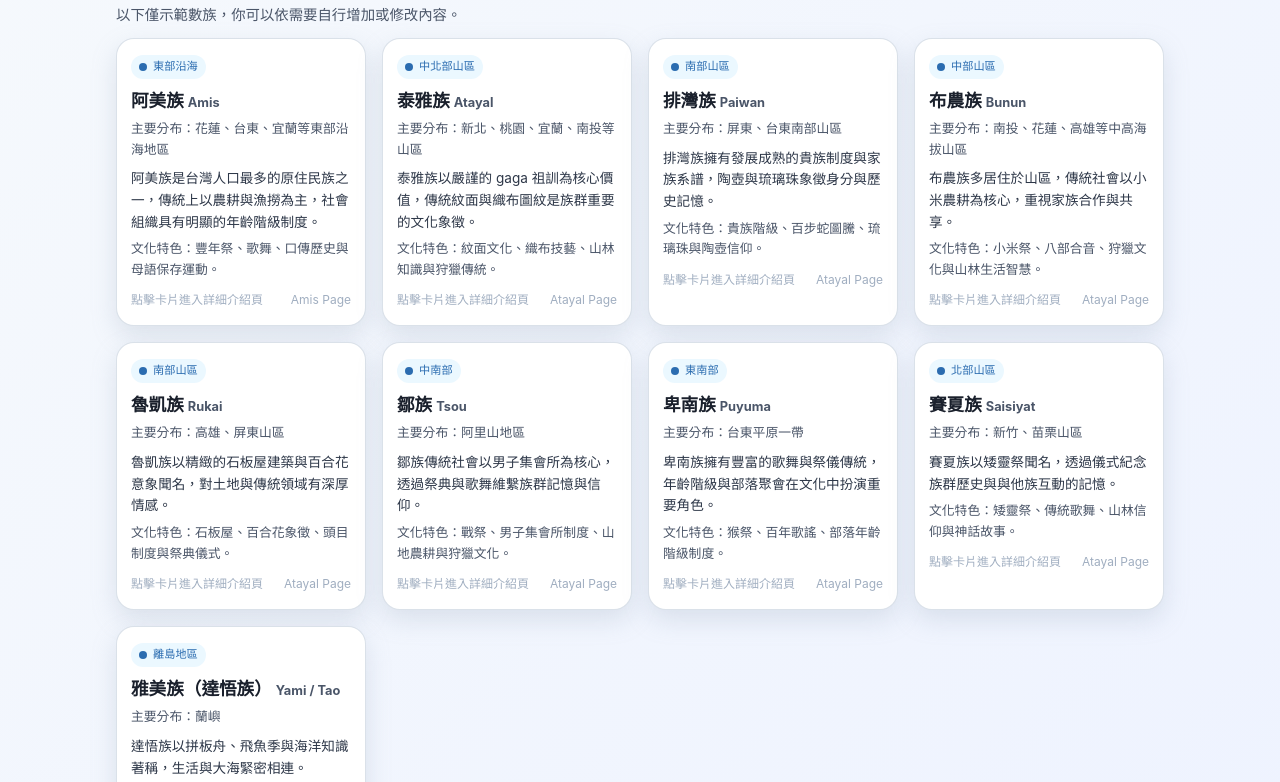
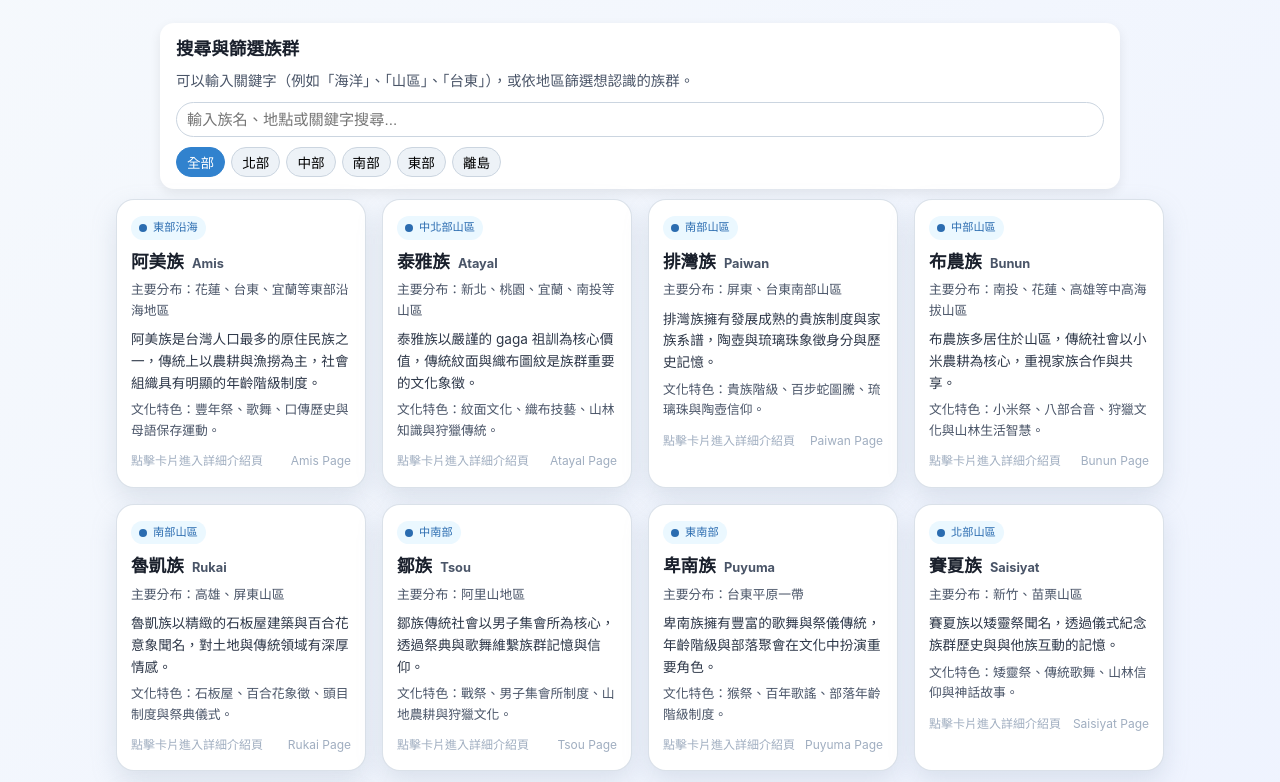
Before and after one commit to Max526/indigenous-website, a plain HTML site: page index.html in a window 1280 px wide. Shown: the part 589-1371 px from the top of the page. Drawn offline with Linux system fonts and the light colour scheme.

Commit message:
Add files via upload

```diff
--- a/index.html
+++ b/index.html
@@ -5,6 +5,62 @@
   <meta name="viewport" content="width=device-width, initial-scale=1.0" />
   <title>臺灣原住民族介紹</title>
   <style>
+    .search-filter {
+  max-width: 960px;
+  margin: 20px auto 10px;
+  padding: 12px 16px;
+  background: #ffffff;
+  border-radius: 14px;
+  box-shadow: 0 4px 12px rgba(0,0,0,0.08);
+}
+
+.search-filter h2 {
+  margin: 0 0 6px;
+  font-size: 1.1rem;
+}
+
+.search-desc {
+  margin: 0 0 10px;
+  font-size: 0.9rem;
+  color: #4a5568;
+}
+
+.search-input {
+  width: 100%;
+  padding: 8px 10px;
+  border-radius: 999px;
+  border: 1px solid #cbd5e0;
+  outline: none;
+  font-size: 0.95rem;
+  margin-bottom: 10px;
+}
+
+.search-input:focus {
+  border-color: #3182ce;
+  box-shadow: 0 0 0 2px rgba(49,130,206,0.3);
+}
+
+.filter-chips {
+  display: flex;
+  flex-wrap: wrap;
+  gap: 6px;
+}
+
+.chip {
+  border: 1px solid #cbd5e0;
+  background: #edf2f7;
+  border-radius: 999px;
+  padding: 4px 10px;
+  font-size: 0.85rem;
+  cursor: pointer;
+}
+
+.chip.active {
+  background: #3182ce;
+  color: #fff;
+  border-color: #3182ce;
+}
+
     * {
       box-sizing: border-box;
       margin: 0;
@@ -489,26 +545,55 @@
         <div class="section-header">
           <div>
             <h2>部分臺灣原住民族簡介</h2>
-            <p class="section-subtitle">以下僅示範數族，你可以依需要自行增加或修改內容。</p>
+            <p class="section-subtitle"></p>
           </div>
         </div>
+<section class="search-filter">
+  <h2>搜尋與篩選族群</h2>
+  <p class="search-desc">可以輸入關鍵字（例如「海洋」、「山區」、「台東」），或依地區篩選想認識的族群。</p>
 
+  <!-- 關鍵字搜尋框 -->
+  <input
+    id="searchInput"
+    type="text"
+    placeholder="輸入族名、地點或關鍵字搜尋..."
+    class="search-input">
+
+  <!-- 地區篩選按鈕 -->
+  <div class="filter-chips">
+    <button class="chip active" data-region="all">全部</button>
+    <button class="chip" data-region="north">北部</button>
+    <button class="chip" data-region="central">中部</button>
+    <button class="chip" data-region="south">南部</button>
+    <button class="chip" data-region="east">東部</button>
+    <button class="chip" data-region="island">離島</button>
+  </div>
+</section>
         <div class="tribe-grid">
 
           <!-- 阿美族 -->
-<article class="tribe-card" onclick="window.location.href='amis.html'">
+<article class="tribe-card" data-region="east" onclick="window.location.href='amis.html'">
   <div class="tribe-chip">
     <span class="tribe-chip-dot"></span>
     東部沿海
   </div>
-  <div class="tribe-name">阿美族<span class="tribe-eng">Amis</span></div>
-  <div class="tribe-region">主要分布：花蓮、台東、宜蘭等東部沿海地區</div>
+
+  <div class="tribe-name">
+    阿美族 <span class="tribe-eng">Amis</span>
+  </div>
+
+  <div class="tribe-region">
+    主要分布：花蓮、台東、宜蘭等東部沿海地區
+  </div>
+
   <p class="tribe-intro">
     阿美族是台灣人口最多的原住民族之一，傳統上以農耕與漁撈為主，社會組織具有明顯的年齡階級制度。
   </p>
+
   <p class="tribe-feature">
     文化特色：豐年祭、歌舞、口傳歷史與母語保存運動。
   </p>
+
   <div class="tribe-meta">
     <span>點擊卡片進入詳細介紹頁</span>
     <span>Amis Page</span>
@@ -516,62 +601,28 @@
 </article>
 
 
+
         <!-- 泰雅族卡片（index.html 裡） -->
-<article class="tribe-card" onclick="window.location.href='atayal.html'">
+<article class="tribe-card" data-region="north" onclick="window.location.href='atayal.html'">
   <div class="tribe-chip">
     <span class="tribe-chip-dot"></span>
     中北部山區
   </div>
-  <div class="tribe-name">泰雅族<span class="tribe-eng">Atayal</span></div>
-  <div class="tribe-region">主要分布：新北、桃園、宜蘭、南投等山區</div>
+
+  <div class="tribe-name">
+    泰雅族 <span class="tribe-eng">Atayal</span>
+  </div>
+
+  <div class="tribe-region">
+    主要分布：新北、桃園、宜蘭、南投等山區
+  </div>
+
   <p class="tribe-intro">
     泰雅族以嚴謹的 gaga 祖訓為核心價值，傳統紋面與織布圖紋是族群重要的文化象徵。
   </p>
+
   <p class="tribe-feature">
     文化特色：紋面文化、織布技藝、山林知識與狩獵傳統。
-  </p>
-  <div class="tribe-meta">
-    <span>點擊卡片進入詳細介紹頁</span>
-    <span>Atayal Page</span>
-  </div>
-</article>
-
-
-          <!-- 排灣族 -->
-         <article class="tribe-card" onclick="window.location.href='paiwan.html'">
-            <div class="tribe-chip">
-              <span class="tribe-chip-dot"></span>
-              南部山區
-            </div>
-            <div class="tribe-name">排灣族<span class="tribe-eng">Paiwan</span></div>
-            <div class="tribe-region">主要分布：屏東、台東南部山區</div>
-            <p class="tribe-intro">
-              排灣族擁有發展成熟的貴族制度與家族系譜，陶壺與琉璃珠象徵身分與歷史記憶。
-
-            </p>
-            <p class="tribe-feature">
-              文化特色：貴族階級、百步蛇圖騰、琉璃珠與陶壺信仰。
-
-            </p>
-            <div class="tribe-meta">
-    <span>點擊卡片進入詳細介紹頁</span>
-    <span>Atayal Page</span>
-            </div>
-          </article>
-
-          <!-- 布農族 -->
-         <article class="tribe-card" onclick="window.location.href='bunun.html'">
-            <div class="tribe-chip">
-              <span class="tribe-chip-dot"></span>
-              中部山區
-            </div>
-            <div class="tribe-name">布農族<span class="tribe-eng">Bunun</span></div>
-            <div class="tribe-region">主要分布：南投、花蓮、高雄等中高海拔山區</div>
-            <p class="tribe-intro">
-              布農族多居住於山區，傳統社會以小米農耕為核心，重視家族合作與共享。
-            </p>
-            <p class="tribe-feature">
-              文化特色：小米祭、八部合音、狩獵文化與山林生活智慧。
   </p>
 
   <div class="tribe-meta">
@@ -580,110 +631,222 @@
   </div>
 </article>
 
-          <!-- 魯凱族 -->
-          <article class="tribe-card" onclick="window.location.href='rukai.html'">
+
+
+          <!-- 排灣族 -->
+         <!-- 排灣族 -->
+<article class="tribe-card" data-region="south" onclick="window.location.href='paiwan.html'">
   <div class="tribe-chip">
     <span class="tribe-chip-dot"></span>
     南部山區
   </div>
-            <div class="tribe-name">魯凱族<span class="tribe-eng">Rukai</span></div>
-            <div class="tribe-region">主要分布：高雄、屏東山區</div>
+
+  <div class="tribe-name">
+    排灣族 <span class="tribe-eng">Paiwan</span>
+  </div>
+
+  <div class="tribe-region">
+    主要分布：屏東、台東南部山區
+  </div>
+
+  <p class="tribe-intro">
+    排灣族擁有發展成熟的貴族制度與家族系譜，陶壺與琉璃珠象徵身分與歷史記憶。
+  </p>
+
+  <p class="tribe-feature">
+    文化特色：貴族階級、百步蛇圖騰、琉璃珠與陶壺信仰。
+  </p>
+
+  <div class="tribe-meta">
+    <span>點擊卡片進入詳細介紹頁</span>
+    <span>Paiwan Page</span>
+  </div>
+</article>
+
+
+          <!-- 布農族 -->
+<!-- 布農族 -->
+<article class="tribe-card" data-region="central" onclick="window.location.href='bunun.html'">
+  <div class="tribe-chip">
+    <span class="tribe-chip-dot"></span>
+    中部山區
+  </div>
+
+  <div class="tribe-name">
+    布農族 <span class="tribe-eng">Bunun</span>
+  </div>
+
+  <div class="tribe-region">
+    主要分布：南投、花蓮、高雄等中高海拔山區
+  </div>
+
+  <p class="tribe-intro">
+    布農族多居住於山區，傳統社會以小米農耕為核心，重視家族合作與共享。
+  </p>
+
+  <p class="tribe-feature">
+    文化特色：小米祭、八部合音、狩獵文化與山林生活智慧。
+  </p>
+
+  <div class="tribe-meta">
+    <span>點擊卡片進入詳細介紹頁</span>
+    <span>Bunun Page</span>
+  </div>
+</article>
+
+
+          <!-- 魯凱族 -->
+<!-- 魯凱族 -->
+<article class="tribe-card" data-region="south" onclick="window.location.href='rukai.html'">
+  <div class="tribe-chip">
+    <span class="tribe-chip-dot"></span>
+    南部山區
+  </div>
+
+  <div class="tribe-name">
+    魯凱族 <span class="tribe-eng">Rukai</span>
+  </div>
+
+  <div class="tribe-region">
+    主要分布：高雄、屏東山區
+  </div>
+
   <p class="tribe-intro">
     魯凱族以精緻的石板屋建築與百合花意象聞名，對土地與傳統領域有深厚情感。
   </p>
+
   <p class="tribe-feature">
     文化特色：石板屋、百合花象徵、頭目制度與祭典儀式。
   </p>
 
   <div class="tribe-meta">
     <span>點擊卡片進入詳細介紹頁</span>
-             <span>Atayal Page</span>
+    <span>Rukai Page</span>
   </div>
 </article>
 
+
           <!-- 鄒族 -->
-          <article class="tribe-card" onclick="window.location.href='tsou.html'">
+<!-- 鄒族 -->
+<article class="tribe-card" data-region="central" onclick="window.location.href='tsou.html'">
   <div class="tribe-chip">
     <span class="tribe-chip-dot"></span>
     中南部
   </div>
-            <div class="tribe-name">鄒族<span class="tribe-eng">Tsou</span></div>
-            <div class="tribe-region">主要分布：阿里山地區</div>
+
+  <div class="tribe-name">
+    鄒族 <span class="tribe-eng">Tsou</span>
+  </div>
+
+  <div class="tribe-region">
+    主要分布：阿里山地區
+  </div>
+
   <p class="tribe-intro">
     鄒族傳統社會以男子集會所為核心，透過祭典與歌舞維繫族群記憶與信仰。
   </p>
+
   <p class="tribe-feature">
     文化特色：戰祭、男子集會所制度、山地農耕與狩獵文化。
   </p>
 
   <div class="tribe-meta">
     <span>點擊卡片進入詳細介紹頁</span>
-             <span>Atayal Page</span>
+    <span>Tsou Page</span>
   </div>
 </article>
 
+
           <!-- 卑南族 -->
-          <article class="tribe-card" onclick="window.location.href='puyuma.html'">
+<!-- 卑南族 -->
+<article class="tribe-card" data-region="east" onclick="window.location.href='puyuma.html'">
   <div class="tribe-chip">
     <span class="tribe-chip-dot"></span>
     東南部
   </div>
-            <div class="tribe-name">卑南族<span class="tribe-eng">Puyuma</span></div>
-            <div class="tribe-region">主要分布：台東平原一帶</div>
+
+  <div class="tribe-name">
+    卑南族 <span class="tribe-eng">Puyuma</span>
+  </div>
+
+  <div class="tribe-region">
+    主要分布：台東平原一帶
+  </div>
+
   <p class="tribe-intro">
     卑南族擁有豐富的歌舞與祭儀傳統，年齡階級與部落聚會在文化中扮演重要角色。
   </p>
+
   <p class="tribe-feature">
     文化特色：猴祭、百年歌謠、部落年齡階級制度。
   </p>
 
   <div class="tribe-meta">
     <span>點擊卡片進入詳細介紹頁</span>
-             <span>Atayal Page</span>
+    <span>Puyuma Page</span>
   </div>
 </article>
 
           <!-- 賽夏族 -->
-          <article class="tribe-card" onclick="window.location.href='saisiyat.html'">
+<!-- 賽夏族 -->
+<article class="tribe-card" data-region="north" onclick="window.location.href='saisiyat.html'">
   <div class="tribe-chip">
     <span class="tribe-chip-dot"></span>
     北部山區
   </div>
-            <div class="tribe-name">賽夏族<span class="tribe-eng">Saisiyat</span></div>
-            <div class="tribe-region">主要分布：新竹、苗栗山區</div>
+
+  <div class="tribe-name">
+    賽夏族 <span class="tribe-eng">Saisiyat</span>
+  </div>
+
+  <div class="tribe-region">
+    主要分布：新竹、苗栗山區
+  </div>
+
   <p class="tribe-intro">
     賽夏族以矮靈祭聞名，透過儀式紀念族群歷史與與他族互動的記憶。
   </p>
+
   <p class="tribe-feature">
     文化特色：矮靈祭、傳統歌舞、山林信仰與神話故事。
   </p>
 
   <div class="tribe-meta">
     <span>點擊卡片進入詳細介紹頁</span>
-             <span>Atayal Page</span>
+    <span>Saisiyat Page</span>
   </div>
 </article>
 
           <!-- 雅美/達悟族 -->
-          <article class="tribe-card" onclick="window.location.href='tao.html'">
+<!-- 雅美族（達悟族） -->
+<article class="tribe-card" data-region="island" onclick="window.location.href='tao.html'">
   <div class="tribe-chip">
     <span class="tribe-chip-dot"></span>
     離島地區
   </div>
-            <div class="tribe-name">雅美族（達悟族）<span class="tribe-eng">Yami / Tao</span></div>
-            <div class="tribe-region">主要分布：蘭嶼</div>
+
+  <div class="tribe-name">
+    雅美族（達悟族） <span class="tribe-eng">Yami / Tao</span>
+  </div>
+
+  <div class="tribe-region">
+    主要分布：蘭嶼
+  </div>
+
   <p class="tribe-intro">
     達悟族以拼板舟、飛魚季與海洋知識著稱，生活與大海緊密相連。
   </p>
+
   <p class="tribe-feature">
     文化特色：拼板舟工藝、飛魚文化、海洋環境與傳統生態智慧。
   </p>
 
   <div class="tribe-meta">
     <span>點擊卡片進入詳細介紹頁</span>
-             <span>Atayal Page</span>
+    <span>Tao Page</span>
   </div>
 </article>
+
         </div>
       </section>
 
@@ -765,5 +928,42 @@
       }
     });
   </script>
+  <script>
+  const searchInput = document.getElementById('searchInput');
+  const filterButtons = document.querySelectorAll('.chip[data-region]');
+  const cards = document.querySelectorAll('.tribe-card');
+
+  let activeRegion = 'all';
+
+  function filterCards() {
+    const q = searchInput.value.trim().toLowerCase();
+
+    cards.forEach(card => {
+      const text = card.innerText.toLowerCase();
+      const region = card.dataset.region || 'all';
+
+      const matchText = !q || text.includes(q);
+      const matchRegion = (activeRegion === 'all' || region === activeRegion);
+
+      card.style.display = (matchText && matchRegion) ? '' : 'none';
+    });
+  }
+
+  // 搜尋框事件
+  searchInput.addEventListener('input', filterCards);
+
+  // 篩選按鈕事件
+  filterButtons.forEach(btn => {
+    btn.addEventListener('click', () => {
+      // 切換 active 樣式
+      filterButtons.forEach(b => b.classList.remove('active'));
+      btn.classList.add('active');
+
+      activeRegion = btn.dataset.region;
+      filterCards();
+    });
+  });
+</script>
+
 </body>
 </html>
```
Lines whose indentation alone changed are shown as unchanged.
